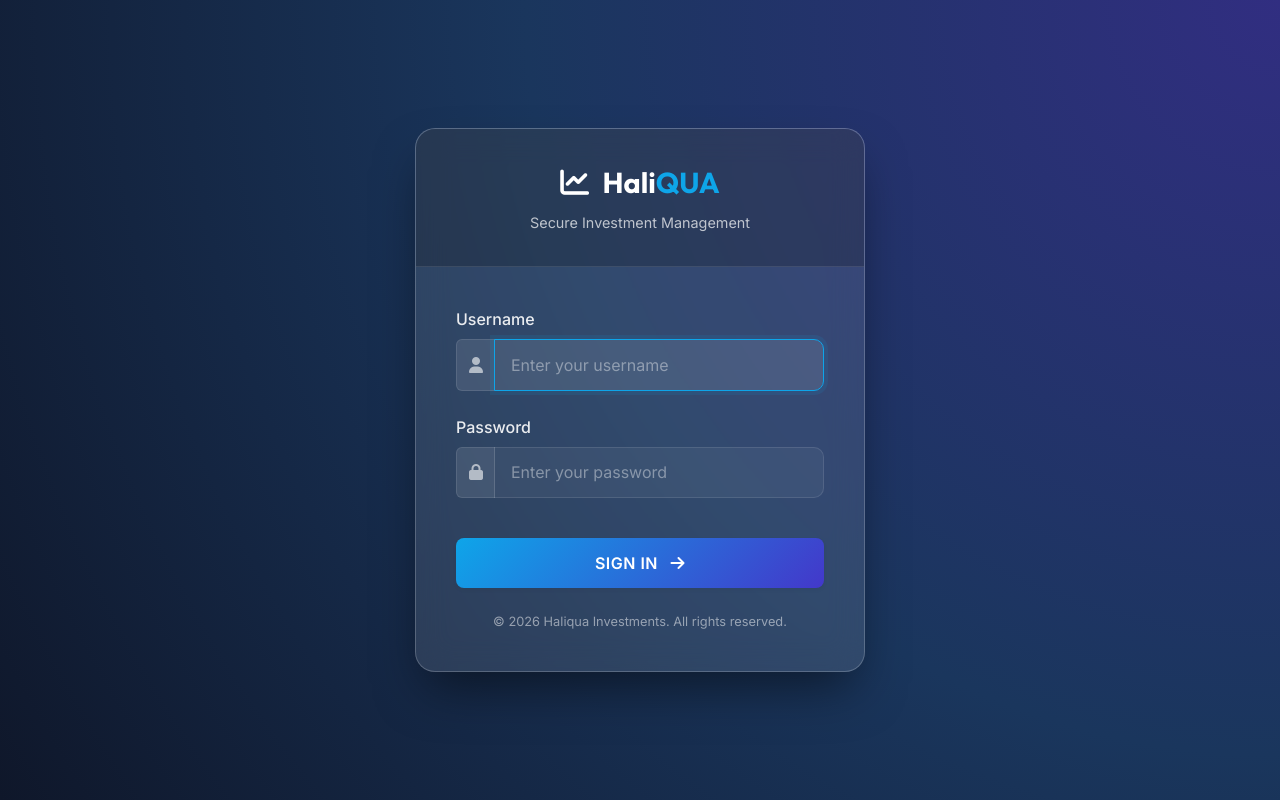
After one commit to Sagedev777/haliur_investment, a Django app: page /accounts/login/ in a window 1280 px wide. The commit adds this page. Run offline with Django 5.2, Linux system fonts and the light colour scheme; some libraries are stand-ins or nearby versions.

Commit message:
modified:   templates/base.html 	modified:   templates/client_accounts/base.html 	modified:   templates/client_accounts/dashboard.html 	new file:   templates/client_accounts/login.html 	modified:   templates/loans/base.html 	modified:   templates/reports/base.html

```diff
--- a/templates/base.html
+++ b/templates/base.html
@@ -1,27 +1,23 @@
 {% load static %}
 <!DOCTYPE html>
 <html lang="en">
+
 <head>
     <meta charset="UTF-8">
     <meta name="viewport" content="width=device-width, initial-scale=1.0">
     <title>{% block title %}Haliqua Management System{% endblock %}</title>
-    <!-- Add this to ALL your base.html files in the <head> section -->
-    <meta http-equiv="Content-Security-Policy"
-      content="
-        default-src 'self' https://cdn.jsdelivr.net https://code.jquery.com https://cdn.datatables.net https://cdnjs.cloudflare.com;
-        script-src 'self' 'unsafe-eval' 'unsafe-inline' https://cdn.jsdelivr.net https://code.jquery.com https://cdn.datatables.net;
-        style-src 'self' 'unsafe-inline' https://cdn.jsdelivr.net https://cdn.datatables.net https://cdnjs.cloudflare.com;
-        font-src 'self' https://cdnjs.cloudflare.com;
-        img-src 'self' data: https: http: blob:;
-        connect-src 'self';
-        frame-ancestors 'self';
-        base-uri 'self';
-        form-action 'self';
-    ">
+
+    <!-- Google Fonts: Inter & Outfit -->
+    <link rel="preconnect" href="https://fonts.googleapis.com">
+    <link rel="preconnect" href="https://fonts.gstatic.com" crossorigin>
+    <link
+        href="https://fonts.googleapis.com/css2?family=Inter:wght@300;400;500;600;700&family=Outfit:wght@400;500;600;700&display=swap"
+        rel="stylesheet">
 
     <!-- CSS Dependencies -->
     <link href="https://cdn.jsdelivr.net/npm/bootstrap@5.3.0/dist/css/bootstrap.min.css" rel="stylesheet">
     <link rel="stylesheet" href="https://cdnjs.cloudflare.com/ajax/libs/font-awesome/6.4.0/css/all.min.css">
+    <link rel="stylesheet" href="https://cdnjs.cloudflare.com/ajax/libs/animate.css/4.1.1/animate.min.css">
     <link rel="stylesheet" href="https://cdn.datatables.net/1.13.6/css/dataTables.bootstrap5.min.css">
 
     <!-- Page-specific CSS -->
@@ -29,98 +25,211 @@
 
     <style>
         :root {
-            --primary: #1a365d;
-            --secondary: #4299e1;
-            --success: #38a169;
-            --warning: #d69e2e;
-            --danger: #e53e3e;
-            --light: #f8fafc;
-            --dark: #2d3748;
+            /* Modernized Palette */
+            --primary: #4338ca;
+            /* Indigo 700 */
+            --primary-light: #6366f1;
+            /* Indigo 500 */
+            --primary-dark: #312e81;
+            /* Indigo 900 */
+
+            --secondary: #0ea5e9;
+            /* Sky 500 */
+
+            --success: #10b981;
+            /* Emerald 500 */
+            --warning: #f59e0b;
+            /* Amber 500 */
+            --danger: #ef4444;
+            /* Red 500 */
+
+            --light: #f3f4f6;
+            /* Cool Gray 100 */
+            --dark: #111827;
+            /* Gray 900 */
+            --text-muted: #6b7280;
+            /* Gray 500 */
+
+            /* Bootstrap Overrides */
+            --bs-primary: var(--primary);
+            --bs-secondary: var(--secondary);
+            --bs-success: var(--success);
+            --bs-warning: var(--warning);
+            --bs-danger: var(--danger);
+            --bs-light: var(--light);
+            --bs-dark: var(--dark);
+
+            /* UI Elements */
+            --border-radius: 12px;
+            --card-shadow: 0 10px 15px -3px rgba(0, 0, 0, 0.05), 0 4px 6px -2px rgba(0, 0, 0, 0.025);
+            --card-hover-transform: translateY(-4px);
+            --transition-speed: 0.3s;
         }
 
         body {
-            font-family: -apple-system, BlinkMacSystemFont, 'Segoe UI', Roboto, Oxygen, Ubuntu, sans-serif;
+            font-family: 'Inter', sans-serif;
             background-color: var(--light);
+            color: var(--dark);
             min-height: 100vh;
+            -webkit-font-smoothing: antialiased;
         }
 
-        /* Common Components */
+        h1,
+        h2,
+        h3,
+        h4,
+        h5,
+        h6,
+        .navbar-brand {
+            font-family: 'Outfit', sans-serif;
+            font-weight: 600;
+        }
+
+        /* Modern Card Styling */
         .card {
-            border: none;
-            border-radius: 10px;
-            box-shadow: 0 4px 6px -1px rgba(0,0,0,0.1);
+            border: 1px solid rgba(255, 255, 255, 0.7);
+            border-radius: var(--border-radius);
+            box-shadow: var(--card-shadow);
+            background: rgba(255, 255, 255, 0.9);
             margin-bottom: 1.5rem;
-            transition: transform 0.2s;
+            transition: transform var(--transition-speed) ease, box-shadow var(--transition-speed) ease;
+            backdrop-filter: blur(10px);
         }
 
         .card:hover {
-            transform: translateY(-2px);
+            transform: var(--card-hover-transform);
+            box-shadow: 0 20px 25px -5px rgba(0, 0, 0, 0.1), 0 10px 10px -5px rgba(0, 0, 0, 0.04);
         }
 
         .card-header {
-            background: white;
-            border-bottom: 1px solid #e2e8f0;
-            border-radius: 10px 10px 0 0 !important;
+            background: transparent;
+            border-bottom: 1px solid rgba(0, 0, 0, 0.05);
             padding: 1.25rem 1.5rem;
+            font-weight: 600;
+            color: var(--primary-dark);
         }
 
+        /* Buttons with Gradient & Glow */
         .btn {
             border-radius: 8px;
-            padding: 0.5rem 1rem;
+            padding: 0.6rem 1.2rem;
             font-weight: 500;
+            letter-spacing: 0.025em;
+            transition: all 0.2s ease;
+            border: none;
+            box-shadow: 0 2px 4px rgba(0, 0, 0, 0.05);
+        }
+
+        .btn:hover {
+            transform: translateY(-1px);
+            box-shadow: 0 4px 6px rgba(0, 0, 0, 0.1);
         }
 
         .btn-primary {
-            background-color: var(--secondary);
-            border-color: var(--secondary);
+            background: linear-gradient(135deg, var(--primary), var(--primary-light));
+            color: white;
         }
 
         .btn-success {
-            background-color: var(--success);
-            border-color: var(--success);
-        }
-
-        .btn-warning {
-            background-color: var(--warning);
-            border-color: var(--warning);
+            background: linear-gradient(135deg, var(--success), #34d399);
+            color: white;
         }
 
         .btn-danger {
-            background-color: var(--danger);
-            border-color: var(--danger);
+            background: linear-gradient(135deg, var(--danger), #f87171);
+            color: white;
+        }
+
+        /* Tables */
+        .table {
+            vertical-align: middle;
         }
 
         .table th {
-            background-color: var(--light);
             font-weight: 600;
-            border-bottom: 2px solid #e2e8f0;
-            color: var(--primary);
+            text-transform: uppercase;
+            font-size: 0.75rem;
+            letter-spacing: 0.05em;
+            color: var(--text-muted);
+            background-color: #f9fafb;
+            border-bottom: 1px solid #e5e7eb;
         }
 
-        .alert {
-            border-radius: 10px;
-            border: none;
+        /* Toast Container */
+        .toast-container {
+            z-index: 1060;
         }
 
-        .badge {
-            padding: 0.35rem 0.65rem;
-            font-weight: 500;
-            border-radius: 6px;
+        .toast {
+            background-color: white;
+            border: none;
+            box-shadow: 0 10px 15px -3px rgba(0, 0, 0, 0.1);
+            border-radius: 10px;
         }
 
-        /* Responsive */
+        /* Custom Scrollbar */
+        ::-webkit-scrollbar {
+            width: 8px;
+            height: 8px;
+        }
+
+        ::-webkit-scrollbar-track {
+            background: #f1f1f1;
+        }
+
+        ::-webkit-scrollbar-thumb {
+            background: #c7c7c7;
+            border-radius: 4px;
+        }
+
+        ::-webkit-scrollbar-thumb:hover {
+            background: #a8a8a8;
+        }
+
+        /* Responsive Tweaks */
         @media (max-width: 768px) {
-            .container-fluid {
-                padding-left: 1rem;
-                padding-right: 1rem;
+            .card {
+                margin-bottom: 1rem;
+            }
+
+            .btn {
+                width: 100%;
+                margin-bottom: 0.5rem;
+            }
+
+            .col-md-6.text-end {
+                text-align: left !important;
             }
         }
     </style>
 
     {% block app_css %}{% endblock %}
 </head>
+
 <body>
     {% block app_layout %}{% endblock %}
+
+    <!-- Toast Container for Messages -->
+    {% if messages %}
+    <div class="toast-container position-fixed bottom-0 end-0 p-3">
+        {% for message in messages %}
+        <div class="toast align-items-center text-white bg-{{ message.tags|default:'primary' }} border-0 show"
+            role="alert" aria-live="assertive" aria-atomic="true">
+            <div class="d-flex">
+                <div class="toast-body">
+                    {% if message.tags == 'success' %}<i class="fas fa-check-circle me-2"></i>{% endif %}
+                    {% if message.tags == 'error' or message.tags == 'danger' %}<i
+                        class="fas fa-exclamation-circle me-2"></i>{% endif %}
+                    {% if message.tags == 'warning' %}<i class="fas fa-exclamation-triangle me-2"></i>{% endif %}
+                    {{ message }}
+                </div>
+                <button type="button" class="btn-close btn-close-white me-2 m-auto" data-bs-dismiss="toast"
+                    aria-label="Close"></button>
+            </div>
+        </div>
+        {% endfor %}
+    </div>
+    {% endif %}
 
     <!-- Common JavaScript -->
     <script src="https://cdn.jsdelivr.net/npm/bootstrap@5.3.0/dist/js/bootstrap.bundle.min.js"></script>
@@ -129,30 +238,42 @@
     <script src="https://cdn.datatables.net/1.13.6/js/dataTables.bootstrap5.min.js"></script>
 
     <script>
-        // Initialize DataTables
-        $(document).ready(function() {
+        // Initialize DataTables with specific config
+        $(document).ready(function () {
             $('.datatable').DataTable({
                 pageLength: 25,
                 responsive: true,
                 language: {
-                    search: "Search:",
-                    lengthMenu: "Show _MENU_ entries",
-                    info: "Showing _START_ to _END_ of _TOTAL_ entries"
+                    search: "_INPUT_",
+                    searchPlaceholder: "Search records...",
+                    lengthMenu: "Show _MENU_",
+                    info: "Showing _START_ to _END_ of _TOTAL_",
+                    paginate: {
+                        first: '<i class="fas fa-angle-double-left"></i>',
+                        last: '<i class="fas fa-angle-double-right"></i>',
+                        previous: '<i class="fas fa-angle-left"></i>',
+                        next: '<i class="fas fa-angle-right"></i>'
+                    }
+                },
+                dom: '<"row mb-3"<"col-md-6"l><"col-md-6"f>>rt<"row mt-3"<"col-md-6"i><"col-md-6"p>>',
+                drawCallback: function () {
+                    $('.dataTables_paginate > .pagination').addClass('pagination-sm');
                 }
             });
 
-            // Auto-dismiss alerts
-            setTimeout(function() {
-                $('.alert').alert('close');
+            // Auto-dismiss Toasts
+            setTimeout(function () {
+                $('.toast').toast('hide');
             }, 5000);
         });
 
-        // Confirm delete
+        // Global Confirm Delete
         function confirmDelete(message) {
-            return confirm(message || 'Are you sure you want to delete this item?');
+            return confirm(message || 'Are you sure you want to delete this item? This action cannot be undone.');
         }
     </script>
 
     {% block extra_js %}{% endblock %}
 </body>
+
 </html>
--- /dev/null
+++ b/templates/client_accounts/login.html
@@ -0,0 +1,174 @@
+{% extends 'base.html' %}
+{% load static %}
+
+{% block title %}Login - HaliQUA Investments{% endblock %}
+
+{% block app_css %}
+<style>
+    body {
+        background: radial-gradient(circle at top right, #312e81, #1a365d, #0f172a);
+        min-height: 100vh;
+        display: flex;
+        align-items: center;
+        justify-content: center;
+    }
+
+    .login-card {
+        background: rgba(255, 255, 255, 0.1);
+        backdrop-filter: blur(16px);
+        -webkit-backdrop-filter: blur(16px);
+        border: 1px solid rgba(255, 255, 255, 0.2);
+        border-radius: 20px;
+        box-shadow: 0 25px 50px -12px rgba(0, 0, 0, 0.5);
+        overflow: hidden;
+        width: 100%;
+        max-width: 450px;
+        padding: 0;
+    }
+
+    .login-header {
+        background: rgba(0, 0, 0, 0.2);
+        padding: 2rem;
+        text-align: center;
+        border-bottom: 1px solid rgba(255, 255, 255, 0.1);
+    }
+
+    .login-brand {
+        color: white;
+        font-family: 'Outfit', sans-serif;
+        font-size: 1.8rem;
+        font-weight: 700;
+        margin-bottom: 0.5rem;
+    }
+
+    .login-brand span {
+        color: var(--secondary);
+    }
+
+    .login-subtitle {
+        color: rgba(255, 255, 255, 0.7);
+        font-size: 0.9rem;
+    }
+
+    .login-body {
+        padding: 2.5rem;
+    }
+
+    .form-control {
+        background: rgba(255, 255, 255, 0.05);
+        border: 1px solid rgba(255, 255, 255, 0.1);
+        color: white;
+        padding: 0.8rem 1rem;
+        border-radius: 10px;
+    }
+
+    .form-control:focus {
+        background: rgba(255, 255, 255, 0.1);
+        border-color: var(--secondary);
+        box-shadow: 0 0 0 4px rgba(14, 165, 233, 0.1);
+        color: white;
+    }
+
+    .form-control::placeholder {
+        color: rgba(255, 255, 255, 0.4);
+    }
+
+    .form-label {
+        color: rgba(255, 255, 255, 0.9);
+        font-weight: 500;
+        margin-bottom: 0.5rem;
+    }
+
+    .input-group-text {
+        background: rgba(255, 255, 255, 0.1);
+        border: 1px solid rgba(255, 255, 255, 0.1);
+        border-right: none;
+        color: rgba(255, 255, 255, 0.6);
+    }
+
+    .btn-login {
+        background: linear-gradient(135deg, var(--secondary), var(--primary));
+        border: none;
+        padding: 0.8rem;
+        font-weight: 600;
+        letter-spacing: 0.5px;
+        text-transform: uppercase;
+        width: 100%;
+        margin-top: 1rem;
+    }
+
+    .btn-login:hover {
+        transform: translateY(-2px);
+        box-shadow: 0 10px 15px -3px rgba(14, 165, 233, 0.3);
+    }
+
+    .footer-text {
+        text-align: center;
+        margin-top: 1.5rem;
+        color: rgba(255, 255, 255, 0.5);
+        font-size: 0.8rem;
+    }
+
+    /* Override autofill styles */
+    input:-webkit-autofill,
+    input:-webkit-autofill:hover,
+    input:-webkit-autofill:focus,
+    input:-webkit-autofill:active {
+        -webkit-box-shadow: 0 0 0 30px #1e293b inset !important;
+        -webkit-text-fill-color: white !important;
+    }
+</style>
+{% endblock %}
+
+{% block app_layout %}
+<div class="login-card">
+    <div class="login-header">
+        <div class="login-brand">
+            <i class="fas fa-chart-line me-2"></i>
+            Hali<span>QUA</span>
+        </div>
+        <div class="login-subtitle">Secure Investment Management</div>
+    </div>
+
+    <div class="login-body">
+        <form method="post" novalidate>
+            {% csrf_token %}
+
+            {% if form.non_field_errors %}
+            <div class="alert alert-danger bg-danger bg-opacity-10 border-danger border-opacity-25 text-white mb-4">
+                {% for error in form.non_field_errors %}
+                <i class="fas fa-exclamation-circle me-2"></i>{{ error }}
+                {% endfor %}
+            </div>
+            {% endif %}
+
+            <div class="mb-4">
+                <label for="id_username" class="form-label">Username</label>
+                <div class="input-group">
+                    <span class="input-group-text"><i class="fas fa-user"></i></span>
+                    <input type="text" name="username" autofocus autocapitalize="none" autocomplete="username"
+                        class="form-control" id="id_username" placeholder="Enter your username" required>
+                </div>
+            </div>
+
+            <div class="mb-4">
+                <label for="id_password" class="form-label">Password</label>
+                <div class="input-group">
+                    <span class="input-group-text"><i class="fas fa-lock"></i></span>
+                    <input type="password" name="password" autocomplete="current-password" class="form-control"
+                        id="id_password" placeholder="Enter your password" required>
+                </div>
+            </div>
+
+            <button type="submit" class="btn btn-primary btn-login">
+                Sign In
+                <i class="fas fa-arrow-right ms-2"></i>
+            </button>
+
+            <div class="footer-text">
+                &copy; {% now "Y" %} Haliqua Investments. All rights reserved.
+            </div>
+        </form>
+    </div>
+</div>
+{% endblock %}
```
Also changed, not shown: templates/client_accounts/base.html (+9 -18 lines), templates/client_accounts/dashboard.html (+36 -64 lines), templates/loans/base.html (+3 -13 lines), templates/reports/base.html (+2 -12 lines).
